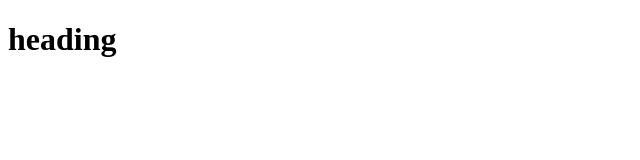
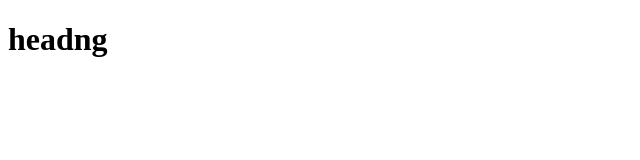
Before and after one commit to anitachhetri/Practice, a plain HTML site: page index.html in a window 1280 px wide. Shown: the full height of the page, 0-640 px from the left. Drawn offline with Linux system fonts and the light colour scheme.

Commit message:
this is new

```diff
--- a/index.html
+++ b/index.html
@@ -6,6 +6,6 @@
     <title>Document</title>
 </head>
 <body>
-    <h1>heading</h1>
+    <h1>headng</h1>
 </body>
 </html>
```
